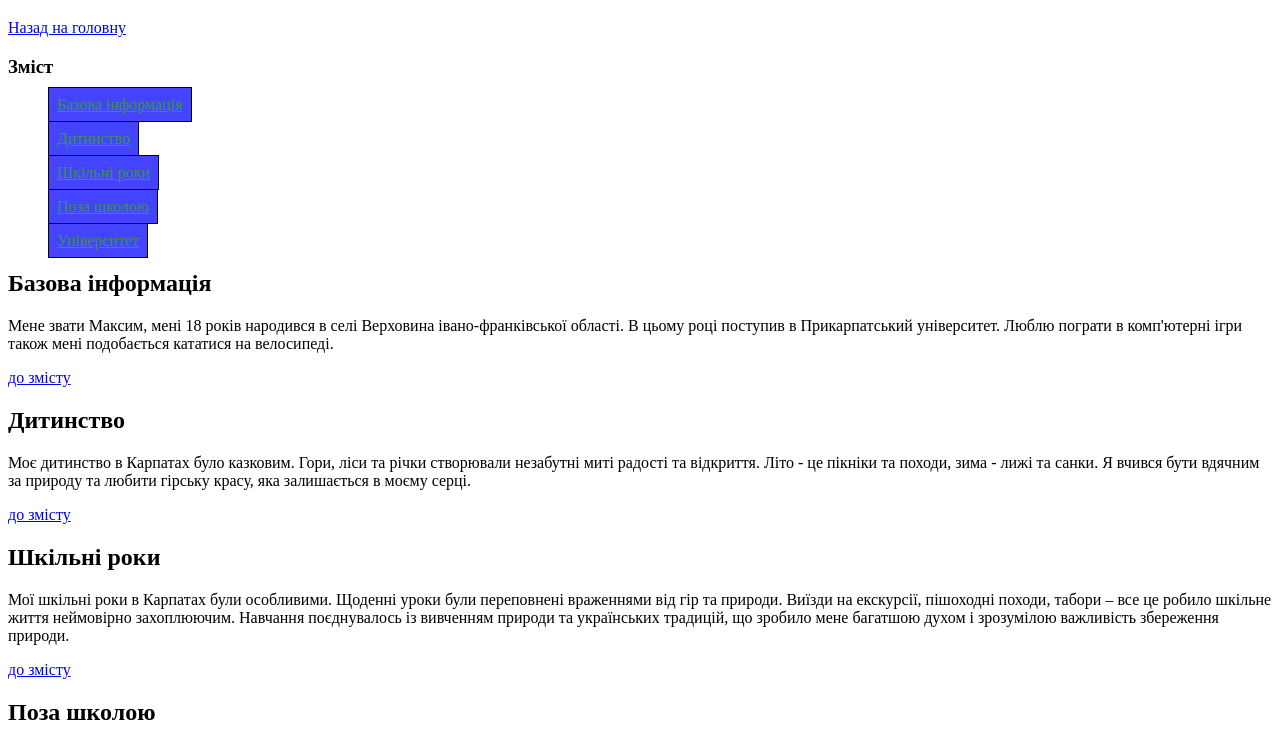
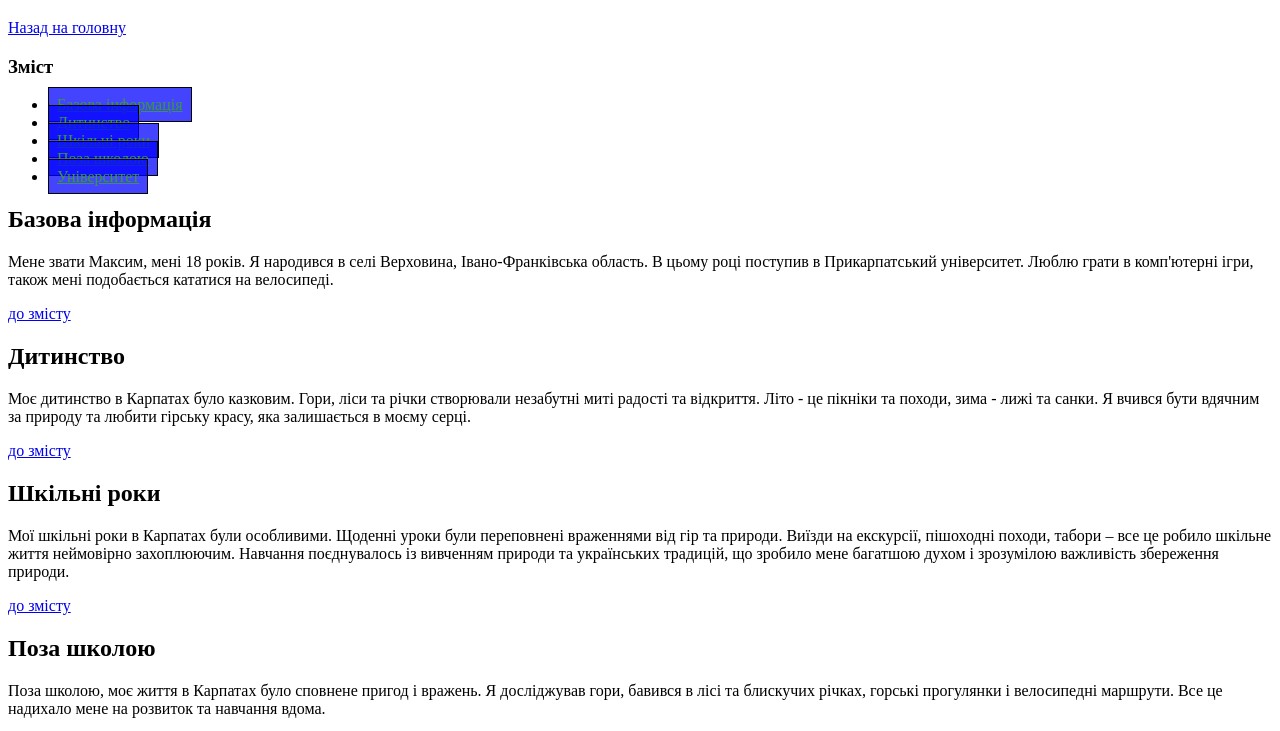
Before and after one commit to mak-zub/practice, a plain HTML site: page практична 4/biography.html in a window 1280 px wide. Shown: the part 61-792 px from the top of the page. Drawn offline with Linux system fonts and the light colour scheme.

Commit message:
Update biography.html

```diff
--- a/практична 4/biography.html
+++ b/практична 4/biography.html
@@ -1,50 +1,44 @@
 <!DOCTYPE html>
 <html lang="uk">
 <head>
-
     <meta charset="UTF-8">
     <title>Автобіографія Зуб'юка Максима Дмитровича</title>
-        <style type="text/css">
-          .button{
+    <style>
+        .button {
             color: rgb(56, 153, 64);
-            border-collapse: collapse;
-            width:17%;
             border: 1px solid rgb(0, 0, 0);
             padding: 8px;
             text-align: left;
             background-color: rgba(0, 0, 255, 0.732);
+            width: 17%;
         }
-            .button:hover{
+
+        .button:hover {
             background-color: magenta;
         }
-            .button:active{
+
+        .button:active {
             background-color: yellow;
         }
     </style>
-
 </head>
 <body>
     <h1>Автобіографія Зуб'юка Максима Дмитровича</h1>
     <a href="index.html">Назад на головну</a>
     <h3>Зміст</h3>
     <ul>
-        <a href="#basic_info"article class="button">Базова інформація</a></article>  <p>
-        <a href="#childhood"article class="button">Дитинство</a> </article>  <p>
-
-        <a href="#school_years"article class="button">Шкільні роки</a> </article>  <p>
-
-       <a href="#extracurricular"article class="button">Поза школою</a> </article>  <p>
-
-       <a href="#university"article class="button">Університет</a> </article>  <p>
-
-        </p>
+        <li><a href="#basic_info" class="button">Базова інформація</a></li>
+        <li><a href="#childhood" class="button">Дитинство</a></li>
+        <li><a href="#school_years" class="button">Шкільні роки</a></li>
+        <li><a href="#extracurricular" class="button">Поза школою</a></li>
+        <li><a href="#university" class="button">Університет</a></li>
     </ul>
 
     <article id="basic_info">
         <h2>Базова інформація</h2>
-        <p>Мене звати Максим, мені 18 років народився в селі Верховина івано-франківської  області.
+        <p>Мене звати Максим, мені 18 років. Я народився в селі Верховина, Івано-Франківська область.
             В цьому році поступив в Прикарпатський університет.
-            Люблю пограти в комп'ютерні ігри також мені подобається кататися на велосипеді.</p>
+            Люблю грати в комп'ютерні ігри, також мені подобається кататися на велосипеді.</p>
         <a href="#contents">до змісту</a>
     </article>
 
```
Lines whose indentation alone changed are shown as unchanged.
